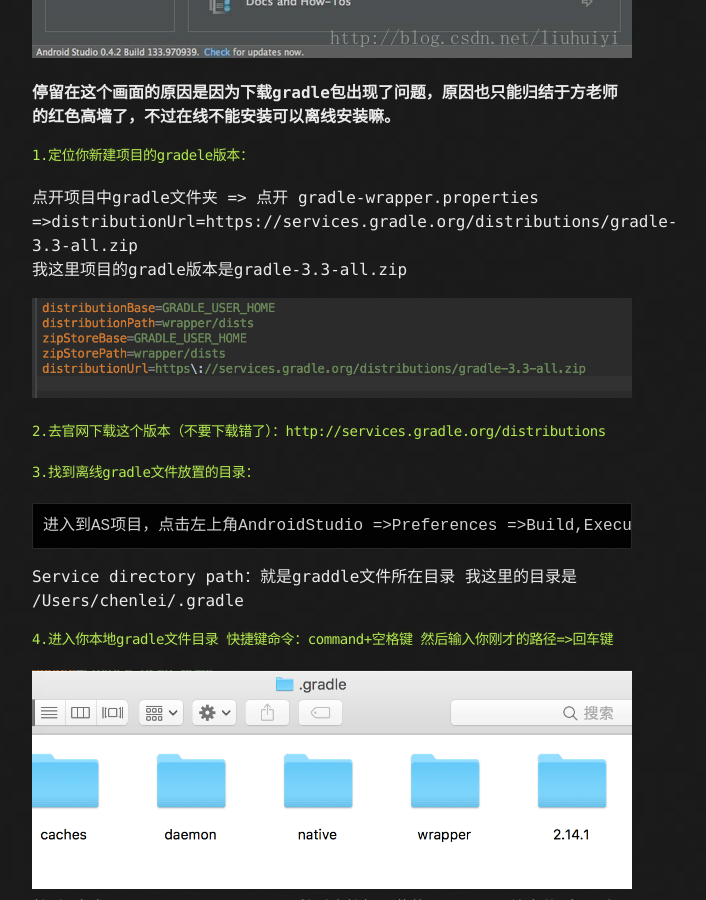
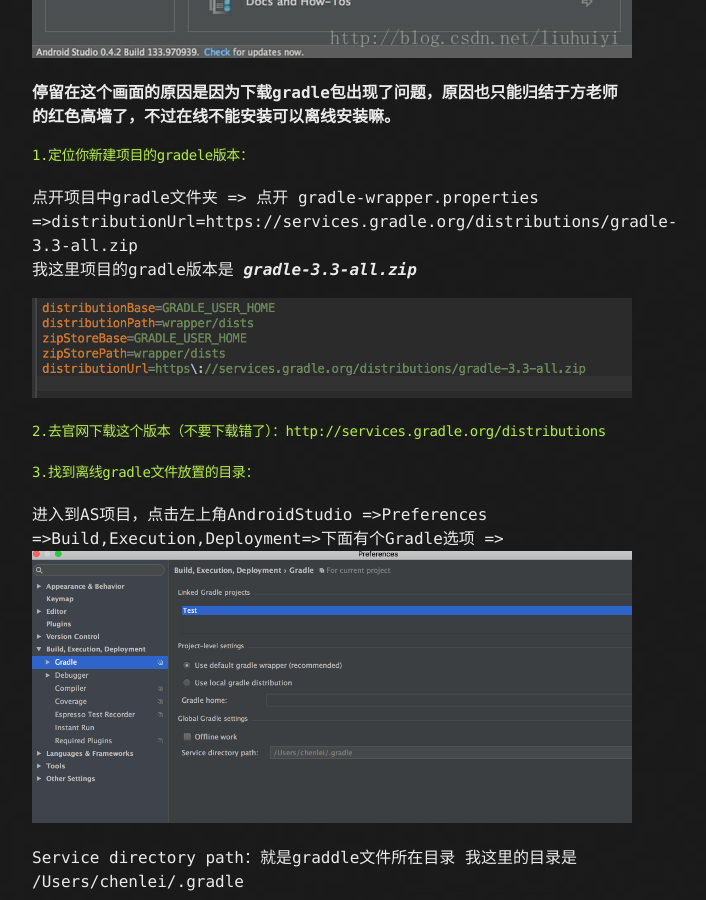
Before and after one commit to CyberTsen/blog_github, a Jekyll site: the page built from android/android_2017-09-04.md, in a window 1280 px wide and 900 px high, scrolled down 703 px. Shown: the whole window, without its empty margins (308-1014 px from the left). Built offline with Jekyll 4.4.1, drawn with Linux system fonts in a browser that asks for light colours.

Commit message:
no message

```diff
--- a/android/android_2017-09-04.md
+++ b/android/android_2017-09-04.md
@@ -19,7 +19,7 @@
 
 #### 1.定位你新建项目的gradele版本：
 点开项目中gradle文件夹 => 点开 gradle-wrapper.properties =>distributionUrl=https\://services.gradle.org/distributions/gradle-3.3-all.zip
-我这里项目的gradle版本是gradle-3.3-all.zip
+我这里项目的gradle版本是    _**gradle-3.3-all.zip**_
 
 ![](../imgs/20170904_2.png)
 
@@ -27,13 +27,15 @@
 
 
 #### 3.找到离线gradle文件放置的目录：
-	进入到AS项目，点击左上角AndroidStudio =>Preferences =>Build,Execution,Deployment=>下面有个Gradle选项 =>
+
+进入到AS项目，点击左上角AndroidStudio =>Preferences =>Build,Execution,Deployment=>下面有个Gradle选项 =>
 ![](../imgs/20170904_3.png)
 
 Service directory path：就是graddle文件所在目录
 我这里的目录是 /Users/chenlei/.gradle
 
 #### 4.进入你本地gradle文件目录  快捷键命令：command+空格键  然后输入你刚才的路径=>回车键
+
 ![](../imgs/20170904_4.png)
 然后 点击wrapper => dists => 然后直接把下载的gradle 压缩文件（不要解压）拷贝到/dists/gradle-3.3-all/55gk2rcmfc6p2dg9u9ohc3hw9 （你第一次创建项目的时候，AndroidStudio会自动去下载gradle，会在dists文件夹生成类似gradle-3.3-all/55gk2rcmfc6p2dg9u9ohc3hw9的文件夹的）
 
```
